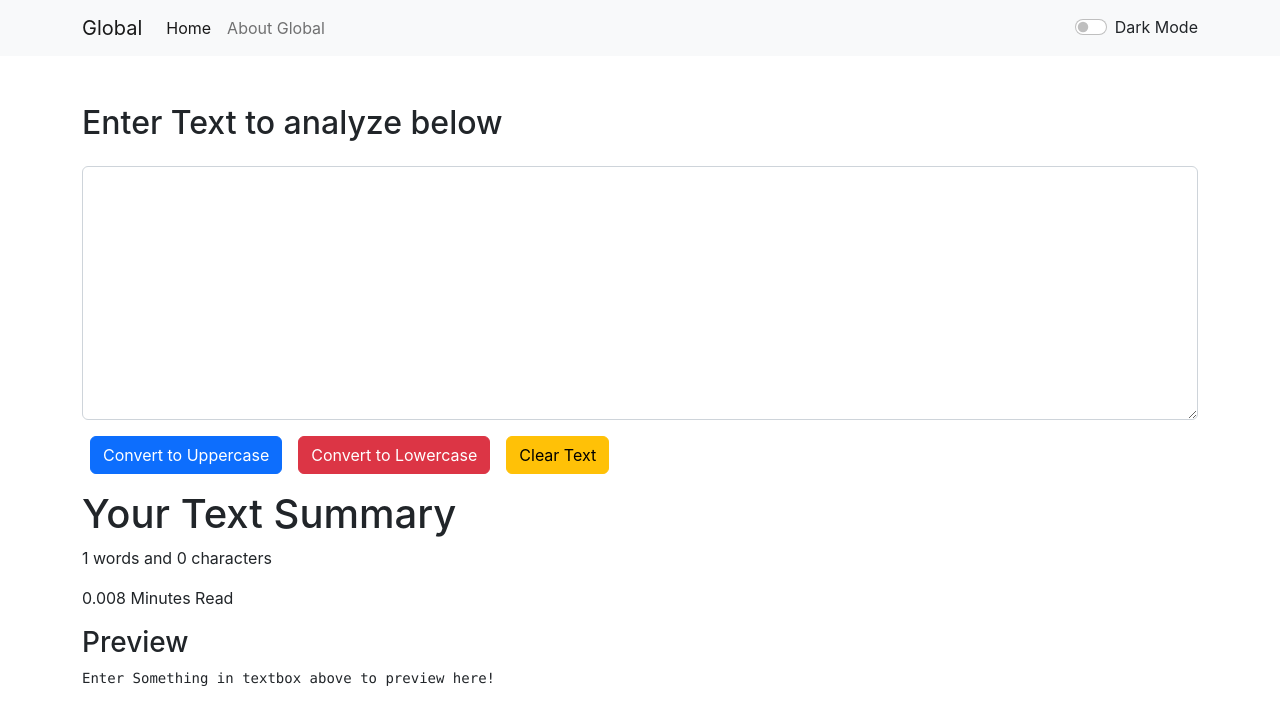
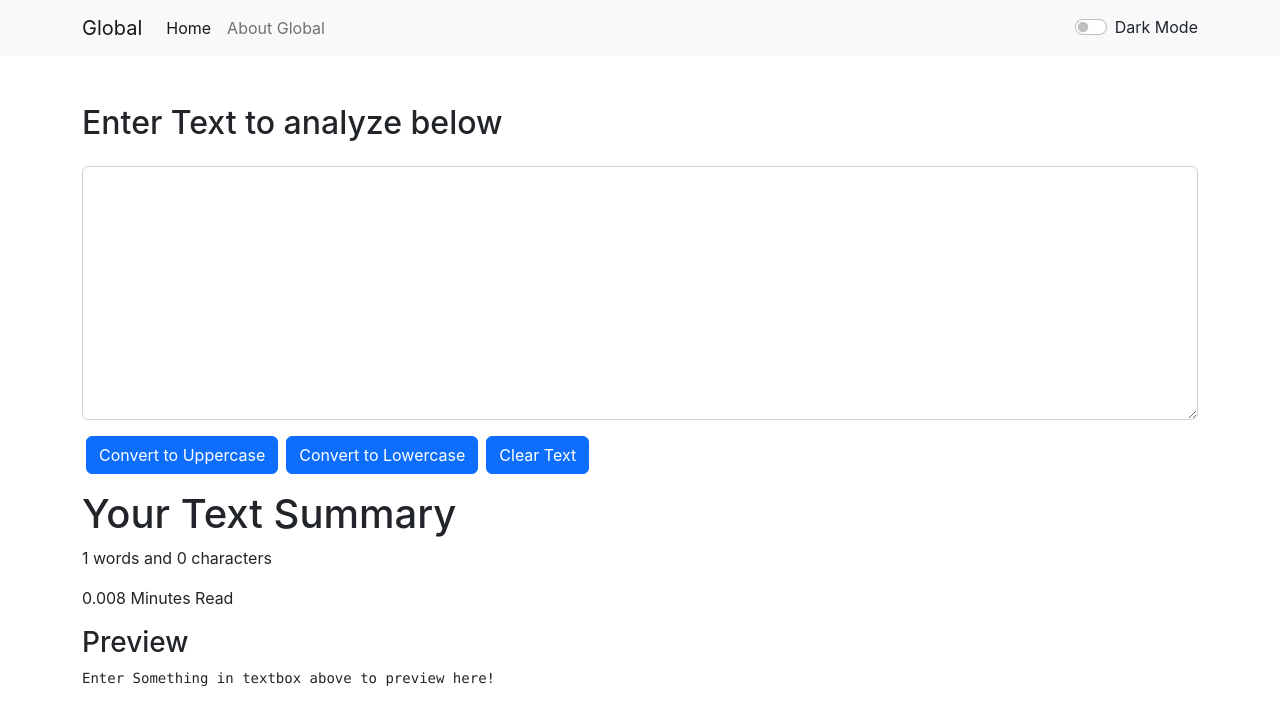
Before and after one commit to Faizan-Ramzan/React-App-Code-With-Harry-, a React (Create React App) app: page / in a window 1280 px wide. Shown: the top 724 px of the page. Built offline with nearby package versions, Linux system fonts and the light colour scheme.

Commit message:
Update TextForm.js

```diff
--- a/src/components/TextForm.js
+++ b/src/components/TextForm.js
@@ -29,9 +29,9 @@ export default function TextForm(props) {
                 <div className="mb-3">
                     <textarea className="form-control" name="description" onChange={handleOnChange} style={{backgroundColor: props.mode==='dark' ? '#272a2b' : 'white', color: props.mode==='dark' ? 'white' : '#272a2b'}} value={text} cols="30" rows="10"></textarea>
                 </div>
-                <button type="submit" className="btn btn-primary mx-2" onClick={handleUpClick}>Convert to Uppercase</button>
-                <button type="submit" className="btn btn-danger mx-2" onClick={handleLoClick}>Convert to Lowercase</button>
-                <button type="submit" className="btn btn-warning mx-2" onClick={clearTextClick}>Clear Text</button>
+                <button type="submit" className="btn btn-primary mx-1" onClick={handleUpClick}>Convert to Uppercase</button>
+                <button type="submit" className="btn btn-primary mx-1" onClick={handleLoClick}>Convert to Lowercase</button>
+                <button type="submit" className="btn btn-primary mx-1" onClick={clearTextClick}>Clear Text</button>
             </div>
             <div className="container my-3">
                 <h1>Your Text Summary</h1>
```
